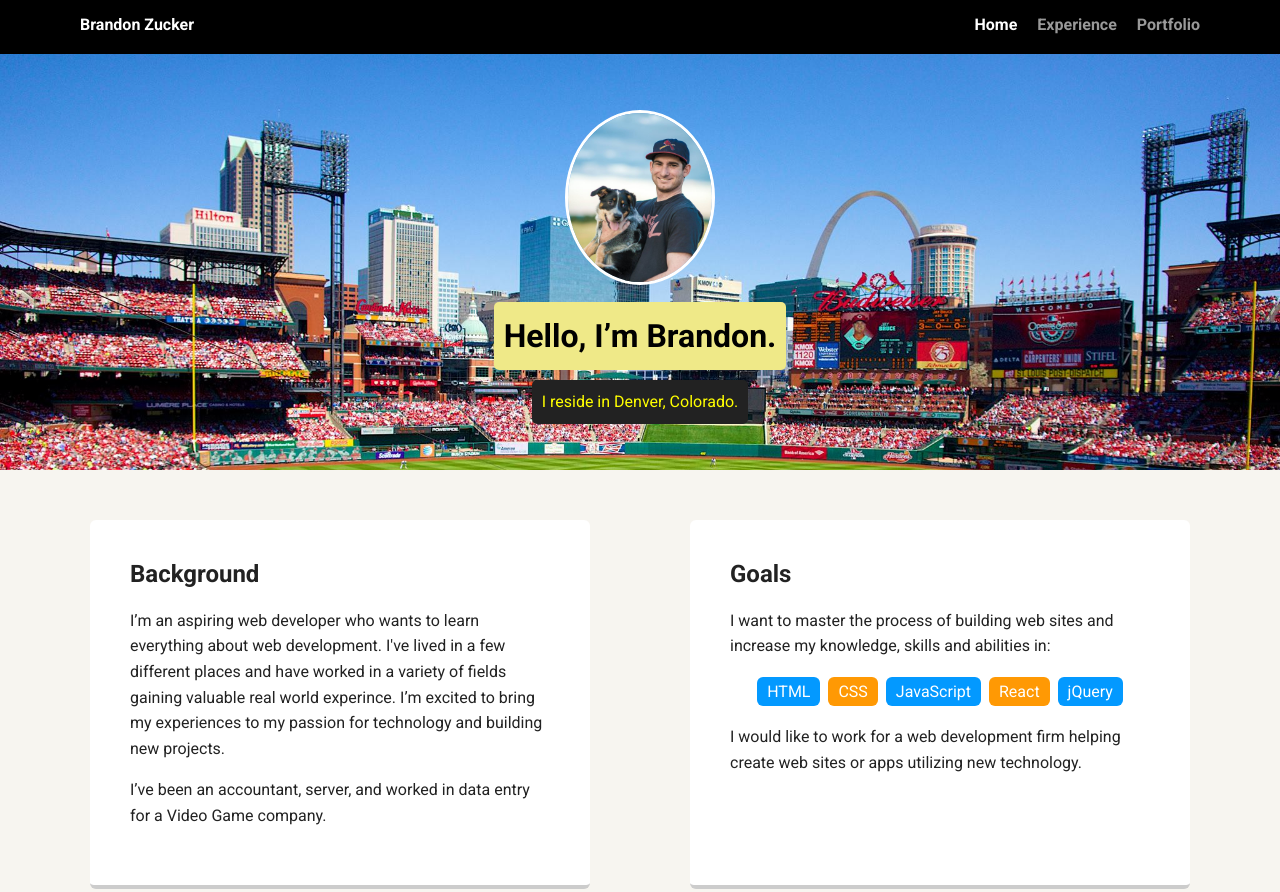
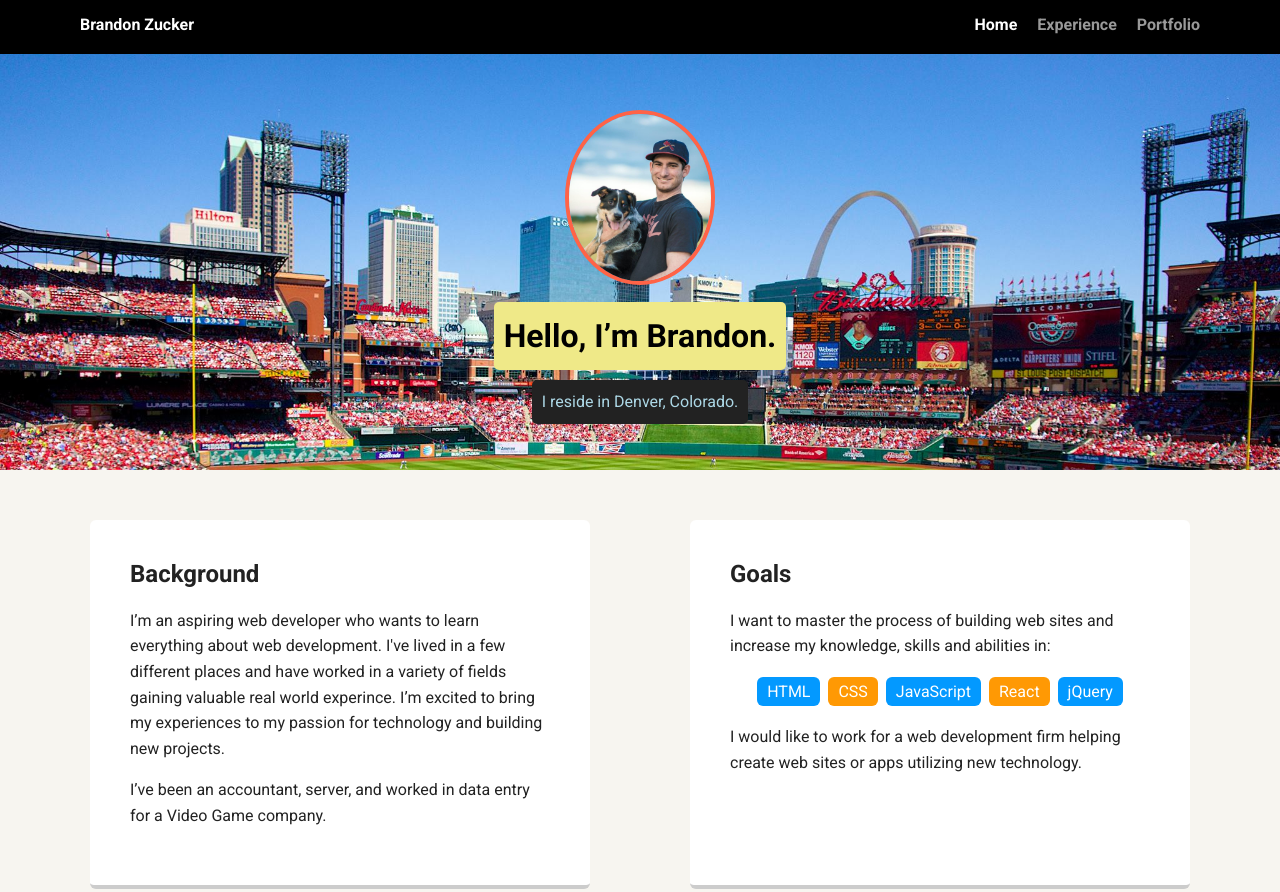
Before and after one commit to Zucktime12/TeamTreehouse-Project-1---Portfolio, a plain HTML site: page index.html in a window 1280 px wide. Shown: the top 892 px of the page. Drawn offline with Linux system fonts and the light colour scheme; a web font is replaced by a local one.

Commit message:
Completed extra credit criteria
changed the border of the profile image to complete extra credit
criteria

```diff
--- a/styles.css
+++ b/styles.css
@@ -80,7 +80,7 @@ header .profile-image {
   width: 150px;
   height: 175px;
   border-radius: 50%;
-  border: 3px solid white;
+  border: 4px solid tomato;
   transition: all .5s;
 }
 header .profile-image:hover {
@@ -91,7 +91,7 @@ header .experience-image {
   margin-top: 10%;
   width: 150px;
   height: 175px;
-  border: 3px solid white;
+  border: 4px solid tomato;
   border-radius: 50%;
   margin-left: 5%;
 }
@@ -110,7 +110,7 @@ li p {
 }
 .location {
   background-color: #222;
-  color: yellow;
+  color: lightblue;
 }
 .card {
   margin: 30px;
```
